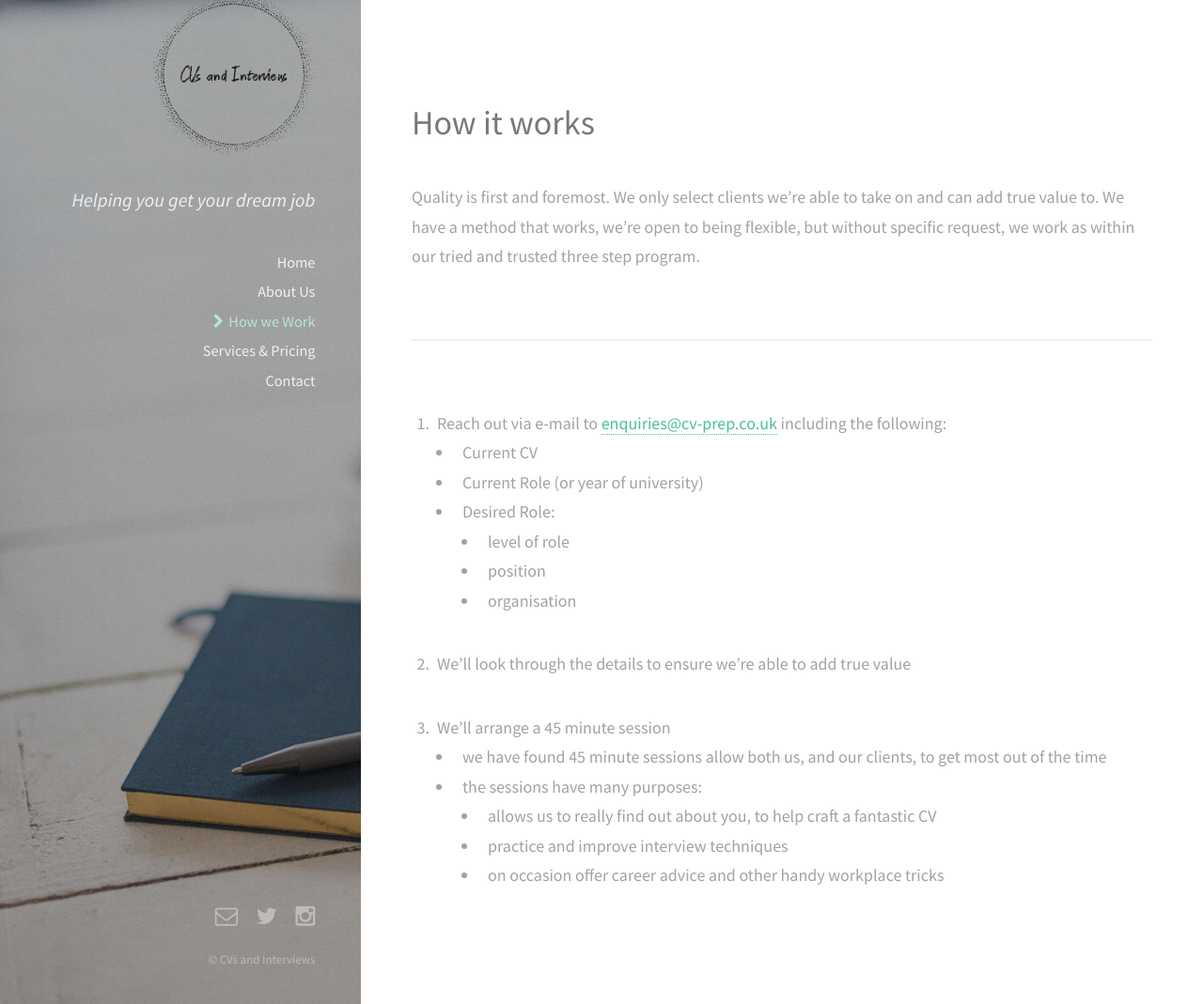
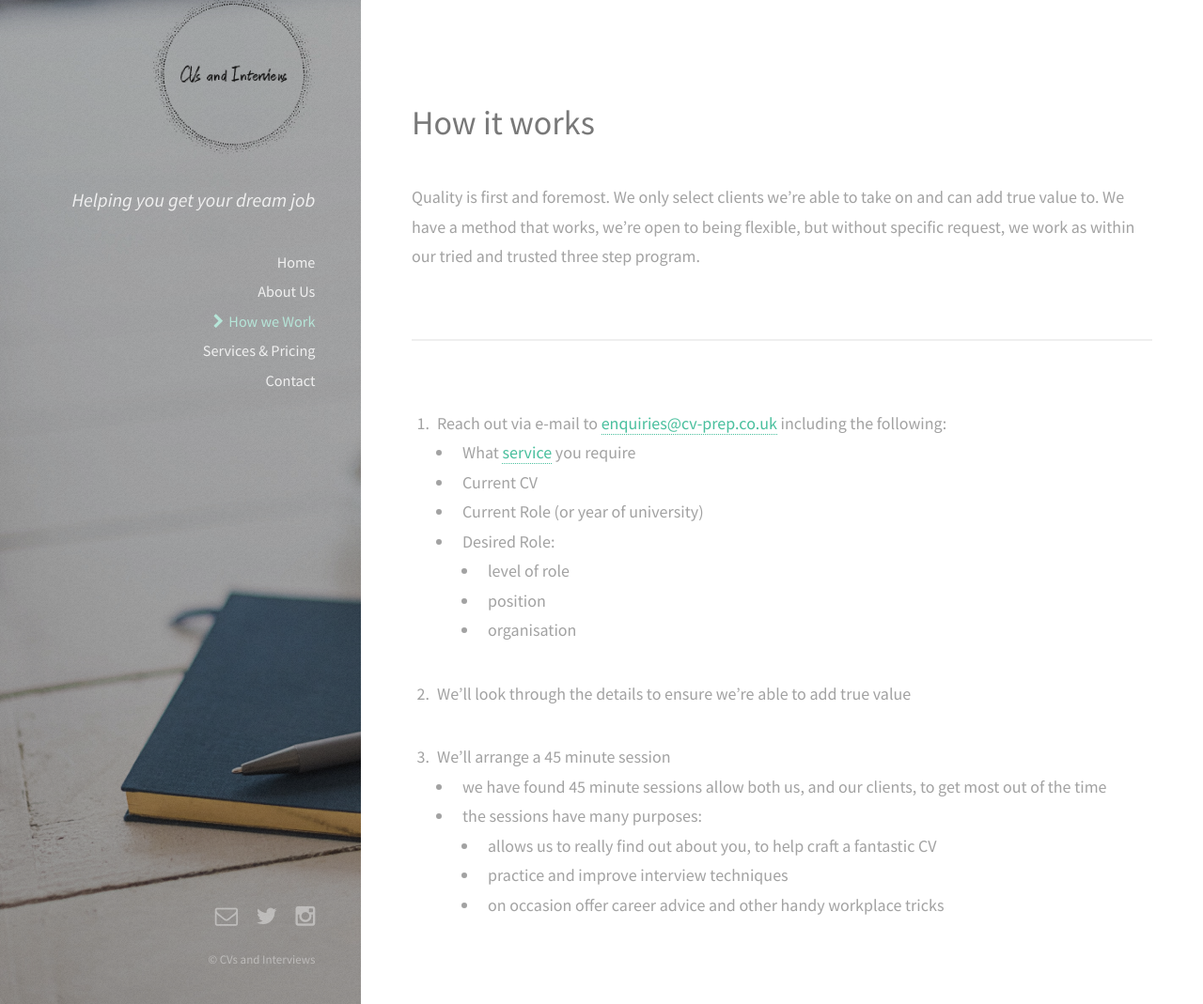
Before and after one commit to cv-prep/cv-prep.github.com, a Jekyll site: the page built from pages/how-we-work.md, in a window 1280 px wide and 1173 px high, cut to the strip 104-1173 px from the top of the window. Shown: the whole strip at 94% size. Built offline with Jekyll 4.4.1, drawn with Linux system fonts in a browser that asks for light colours.

Commit message:
linking to services page from how we work

```diff
--- a/pages/how-we-work.md
+++ b/pages/how-we-work.md
@@ -9,6 +9,7 @@ permalink: /:basename/
 ---
 
 1. Reach out via e-mail to [enquiries@cv-prep.co.uk](mailto:enquiries@cv-prep.co.uk) including the following:
+    - What [service](/services) you require
     - Current CV
     - Current Role (or year of university)
     - Desired Role:
```
